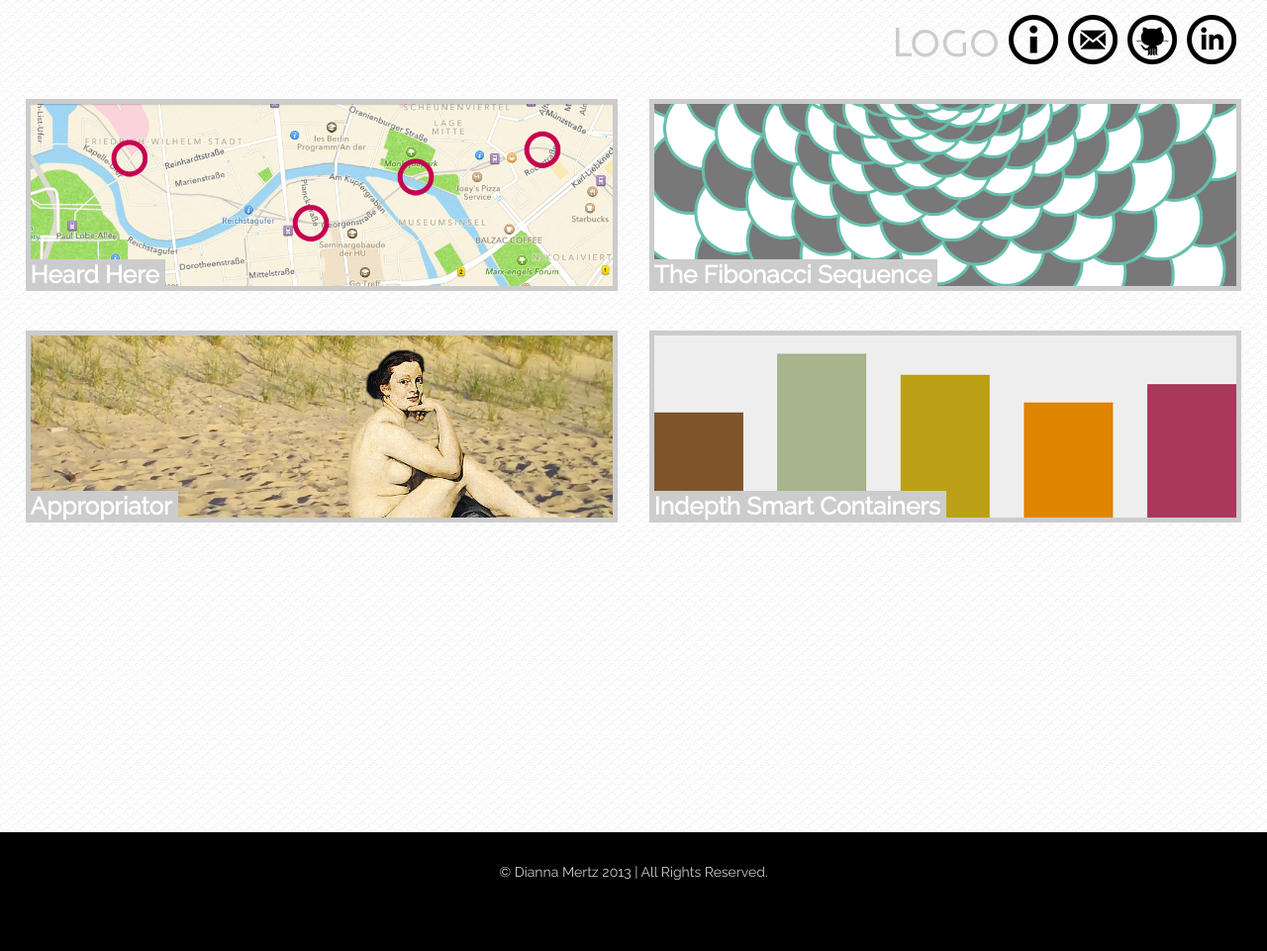
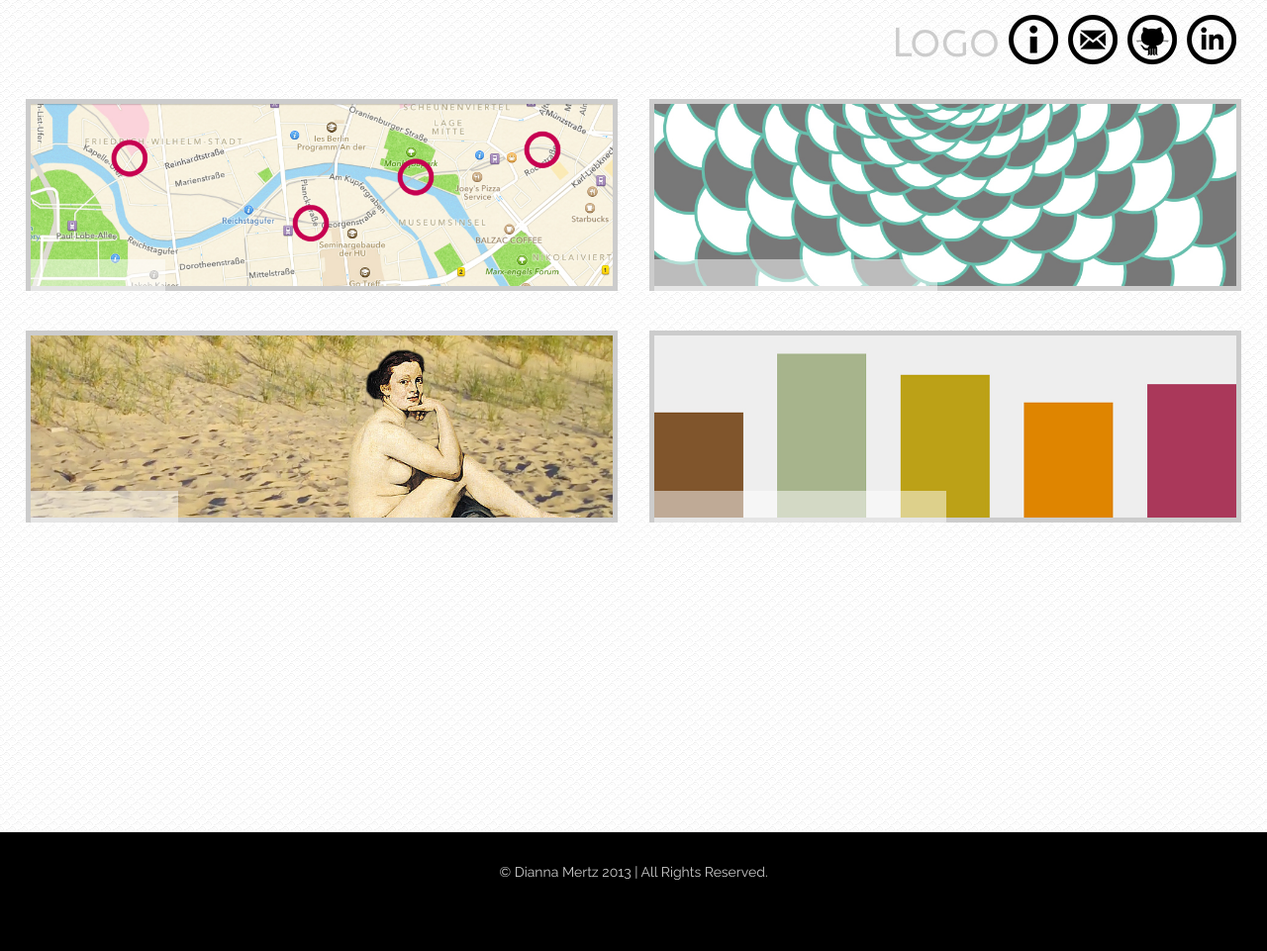
Before and after one commit to diannamertz/doubledi.github.com, a Jekyll site: the page built from index.html, in a window 1280 px wide. Shown: the whole page at 99% size. Built offline with Jekyll 4.4.1, drawn with Linux system fonts in a browser that asks for light colours.

Commit message:
test opacity

```diff
--- a/css/style.css
+++ b/css/style.css
@@ -41,7 +41,8 @@ ul.entries li {
 
 ul.entries li h3 {
   font-family: 'Raleway', sans-serif;
-  background: #cccccc;
+  background: #ffffff;
+  opacity: 0.5;
   position: absolute;
   bottom: -10px;
   padding-right: 6px;
```
